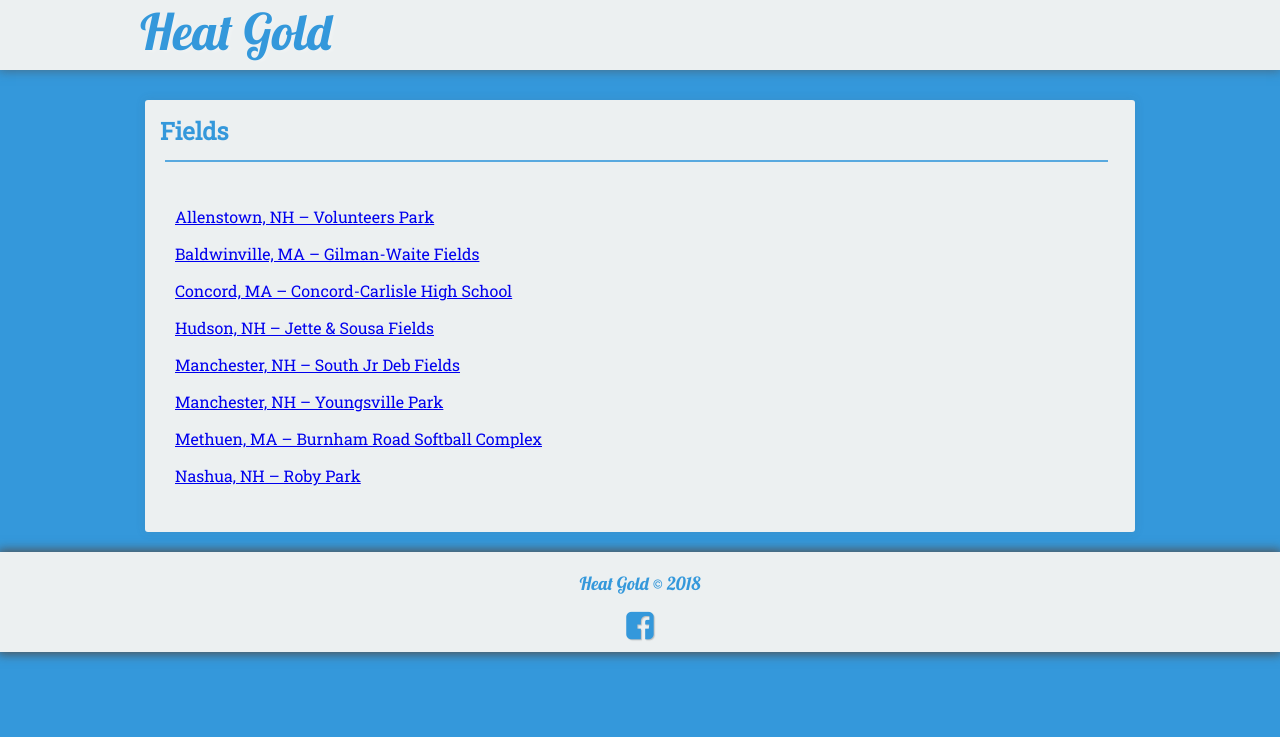
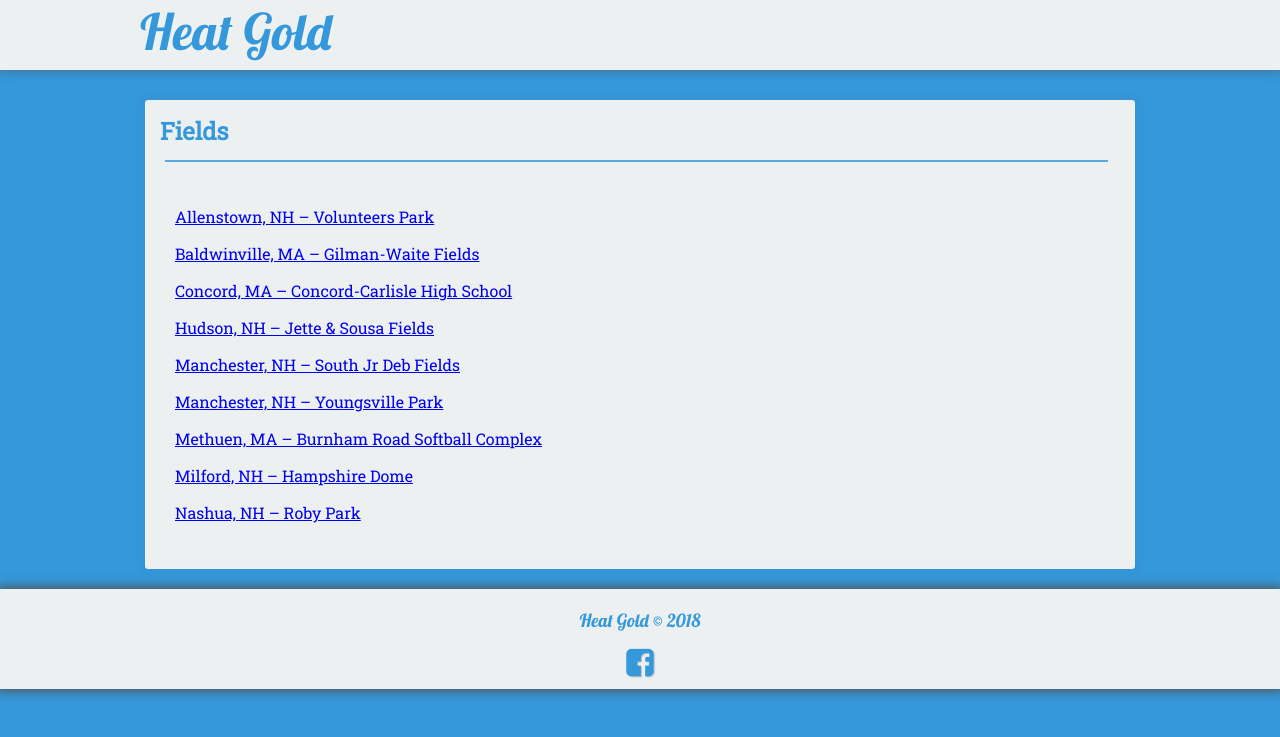
Before and after one commit to seanmerrow/ecf, a Jekyll site: the page built from fields/index.md, in a window 1280 px wide. Shown: the top 737 px of the page. Built offline with Jekyll 4.4.1, drawn with Linux system fonts in a browser that asks for light colours; nearby versions of some CDN libraries.

Commit message:
Update index.md

```diff
--- a/fields/index.md
+++ b/fields/index.md
@@ -17,4 +17,6 @@ title: Fields
 
 [Methuen, MA – Burnham Road Softball Complex](https://seanmerrow.github.io/heatgold/fields/methuen)
 
+[Milford, NH – Hampshire Dome](https://seanmerrow.github.io/heatgold/fields/hamphsire-dome)
+
 [Nashua, NH – Roby Park](https://seanmerrow.github.io/heatgold/fields/roby)
```
